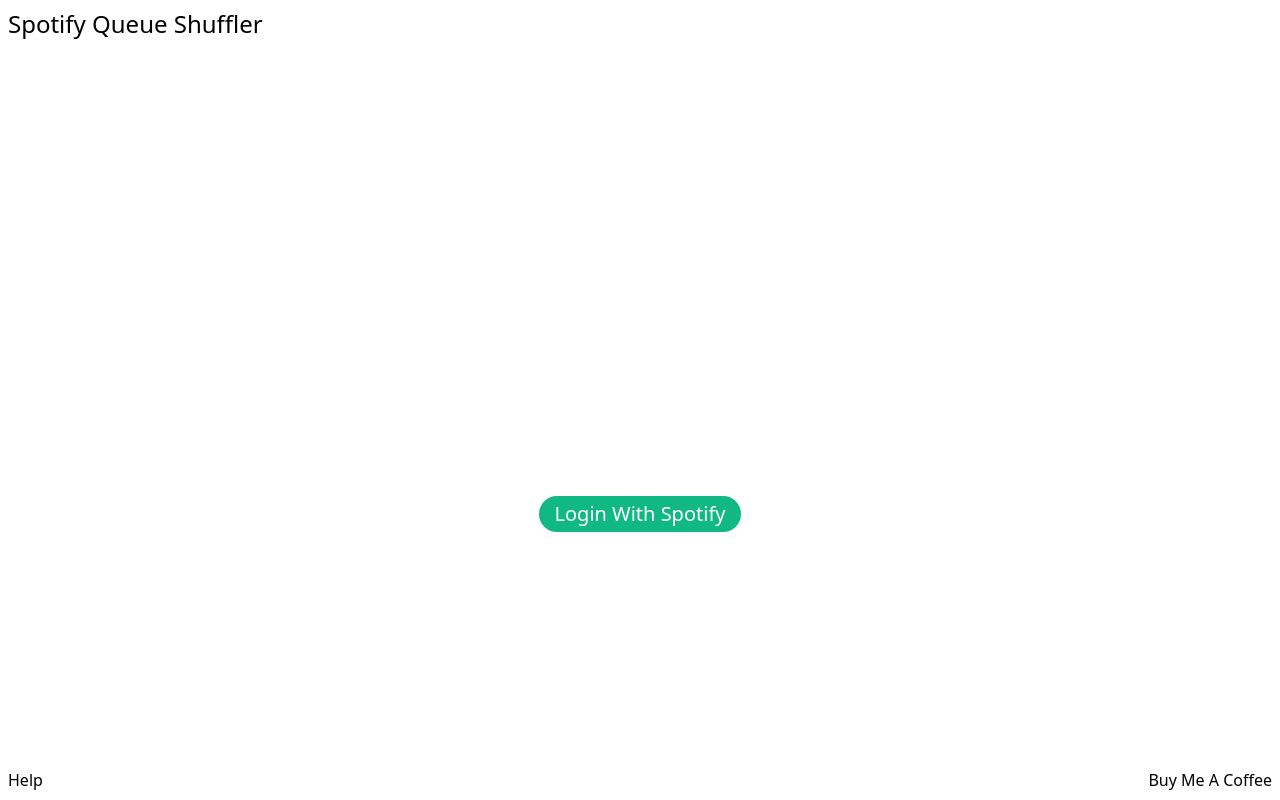
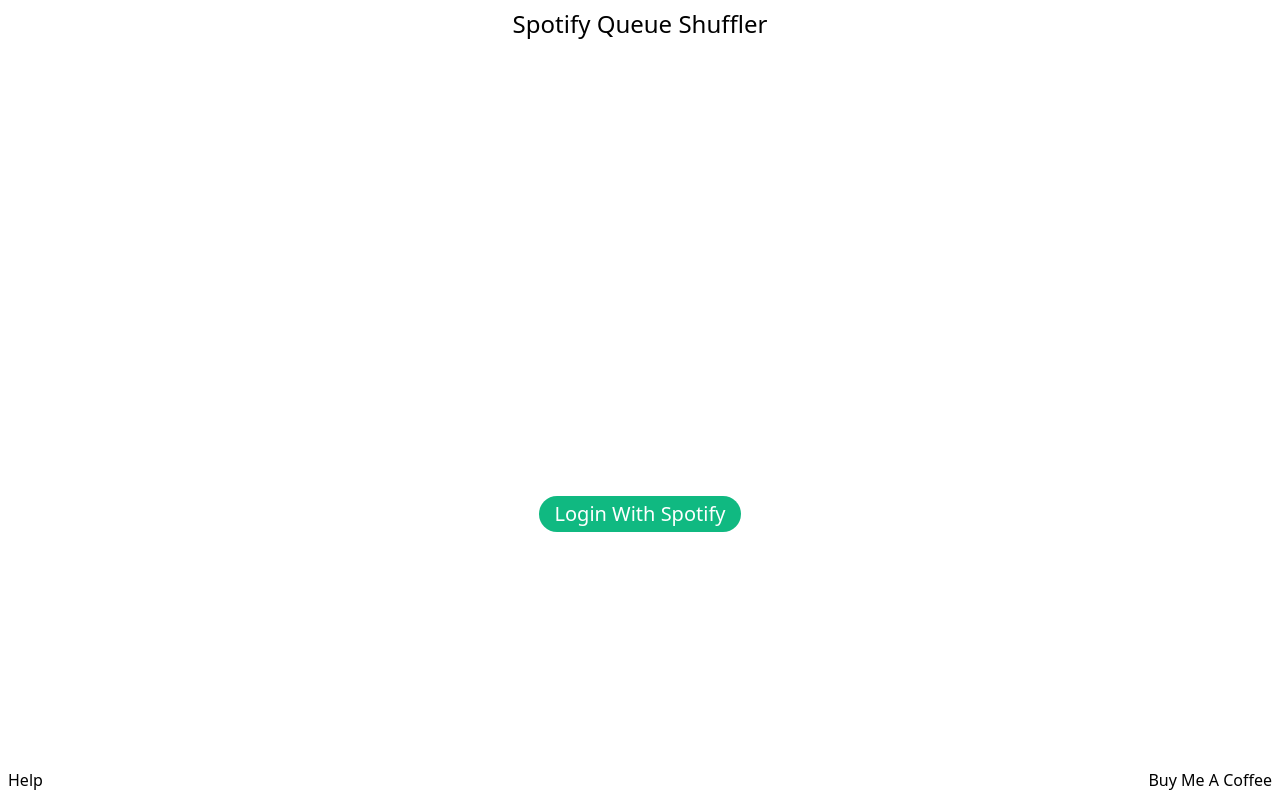
Before and after one commit to calebschoepp/spotify-queue-shuffler, a React (Create React App) app: page / in a window 1280 px wide. Built offline with nearby package versions, Linux system fonts and the light colour scheme.

Commit message:
Center title

```diff
--- a/src/components/App.js
+++ b/src/components/App.js
@@ -10,7 +10,7 @@
 function App() {
   return (
     <div className="absolute bottom-0 top-0 left-0 right-0">
-      <h1 className="absolute top-0 p-2 text-2xl mx-auto">
+      <h1 className="absolute top-0 p-2 text-2xl w-full text-center">
         Spotify Queue Shuffler
       </h1>
       <Shuffler />
```
